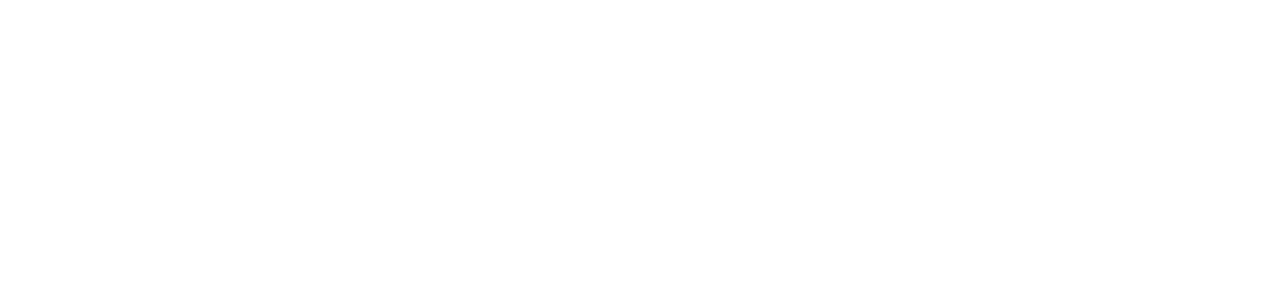
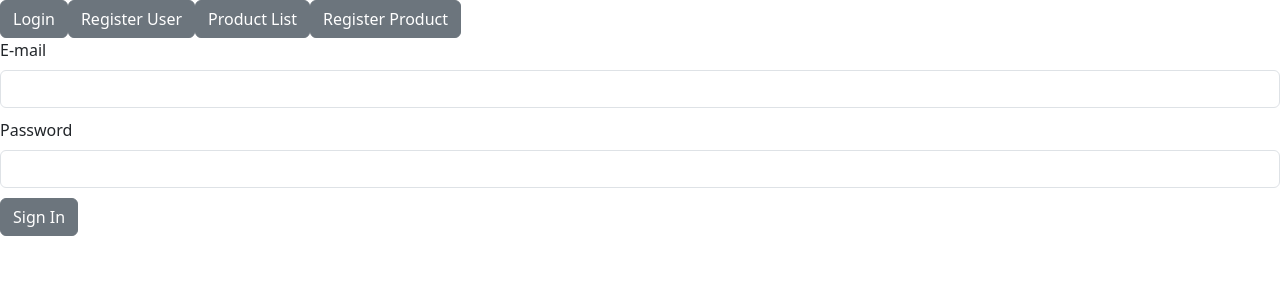
Before and after one commit to Luan-oliveira8/Mercadinho-App, a React (Create React App) app: page /login in a window 1280 px wide. Before the commit this address had no page. Shown: the top 300 px of the page. Built offline with nearby package versions, Linux system fonts and the light colour scheme.

Commit message:
Refatorando AppRoutes e criando componentes Header e Layout

```diff
--- /dev/null
+++ b/src/components/header/Header.tsx
@@ -0,0 +1,26 @@
+import React from "react";
+import { Link } from "react-router-dom";
+import Button from "../button/Button";
+
+const Header: React.FC = () => {
+  return (
+    <header>
+      <div>
+        <Link to="/login">
+          <Button label="Login" />
+        </Link>
+        <Link to="/user/register">
+          <Button label="Register User" />
+        </Link>
+        <Link to="/product/list">
+          <Button label="Product List" />
+        </Link>
+        <Link to="/product/register">
+          <Button label="Register Product" />
+        </Link>
+      </div>
+    </header>
+  );
+};
+
+export default Header;
--- /dev/null
+++ b/src/components/layout/Layout.tsx
@@ -0,0 +1,14 @@
+import React from "react";
+import Header from "../header/Header";
+import { LayoutProps } from "./LayoutProps";
+
+const Layout: React.FC<LayoutProps> = ({ children }) => {
+  return (
+    <>
+      <Header />
+      {children}
+    </>
+  );
+};
+
+export default Layout;
--- /dev/null
+++ b/src/components/layout/LayoutProps.tsx
@@ -0,0 +1,5 @@
+import { ReactNode } from "react";
+
+export interface LayoutProps {
+  children: ReactNode;
+}
--- /dev/null
+++ b/src/components/privateRoute/PrivateRoute.tsx
@@ -0,0 +1,9 @@
+import React from "react";
+import { Navigate } from "react-router-dom";
+import { PrivateRouteProps } from "./PrivateRouteProps";
+
+const PrivateRoute: React.FC<PrivateRouteProps> = ({ isLogged, children }) => {
+  return isLogged ? children : <Navigate to="/login" />;
+};
+
+export default PrivateRoute;
--- /dev/null
+++ b/src/components/privateRoute/PrivateRouteProps.tsx
@@ -0,0 +1,4 @@
+export interface PrivateRouteProps {
+  isLogged: boolean;
+  children: React.ReactElement;
+}
--- a/src/redux/user/slice.tsx
+++ b/src/redux/user/slice.tsx
@@ -1,11 +1,11 @@
 import { createSlice, PayloadAction } from "@reduxjs/toolkit";
 
 interface UserState {
-  currentUser: { name: string; email: string } | null;
+  currentUser: { name: string; email: string; isLogged: boolean };
 }
 
 const initialState: UserState = {
-  currentUser: null,
+  currentUser: { name: "", email: "", isLogged: false },
 };
 
 const userSlice = createSlice({
@@ -14,7 +14,7 @@
   reducers: {
     login: (
       state: any,
-      action: PayloadAction<{ name: string; email: string }>
+      action: PayloadAction<{ name: string; email: string; isLogged: boolean }>
     ) => {
       state.currentUser = action.payload;
     },
--- a/src/routes/AppRoutes.tsx
+++ b/src/routes/AppRoutes.tsx
@@ -1,22 +1,70 @@
 import React from "react";
-import { BrowserRouter as Router, Routes, Route } from "react-router-dom";
+import { createBrowserRouter, RouterProvider } from "react-router-dom";
+import { useSelector } from "react-redux";
 import ProductListView from "../views/productListView/ProductListView";
 import UserRegisterView from "../views/userRegister/UserRegisterView";
 import UserLoginView from "../views/userlogin/UserLoginView";
 import ProductRegisterView from "../views/productRegister/ProductRegisterView";
+import PrivateRoute from "../components/privateRoute/PrivateRoute";
+import Layout from "../components/layout/Layout";
 
 const AppRoutes: React.FC = () => {
-  return (
-    <Router>
-      <Routes>
-        <Route path="/" element={<UserLoginView />} />
-        <Route path="/user/login" element={<UserLoginView />} />
-        <Route path="/user/register" element={<UserRegisterView />} />
-        <Route path="/product/list" element={<ProductListView />} />
-        <Route path="/product/create" element={<ProductRegisterView />} />
-      </Routes>
-    </Router>
-  );
+  const { currentUser } = useSelector((state: any) => state.userReducer);
+
+  const isLogged = currentUser?.isLogged;
+
+  const router = createBrowserRouter([
+    {
+      path: "/",
+      element: (
+        <Layout>
+          <UserLoginView />
+        </Layout>
+      ),
+    },
+    {
+      path: "/login",
+      element: (
+        <Layout>
+          <UserLoginView />
+        </Layout>
+      ),
+    },
+    {
+      path: "/user/register",
+      element: (
+        <Layout>
+          <UserRegisterView />
+        </Layout>
+      ),
+    },
+    {
+      path: "/product/register",
+      element: (
+        <PrivateRoute isLogged={isLogged}>
+          <Layout>
+            <ProductRegisterView />
+          </Layout>
+        </PrivateRoute>
+      ),
+    },
+    {
+      path: "/product/list",
+      element: (
+        <PrivateRoute isLogged={isLogged}>
+          <Layout>
+            <ProductListView />
+          </Layout>
+        </PrivateRoute>
+      ),
+    },
+    {
+      path: "*",
+      element: <UserLoginView />,
+    },
+  ]);
+
+  return <RouterProvider router={router} />;
 };
 
 export default AppRoutes;
--- a/src/views/userlogin/UserLoginView.tsx
+++ b/src/views/userlogin/UserLoginView.tsx
@@ -30,7 +30,11 @@
         console.log(response.data);
 
         dispatch(
-          login({ name: response.data.name, email: response.data.email })
+          login({
+            name: response.data.name,
+            email: response.data.email,
+            isLogged: true,
+          })
         );
       } else {
         console.log(
```
Also changed, not shown: 1 other file (tests, documents, lock files or other folders).
